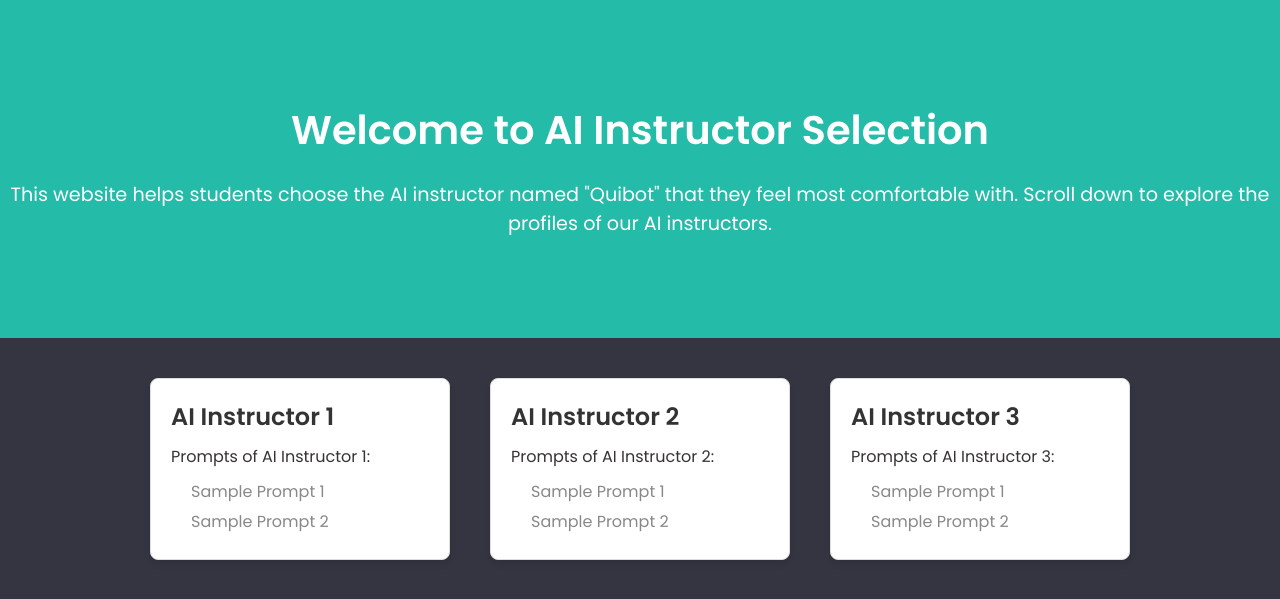
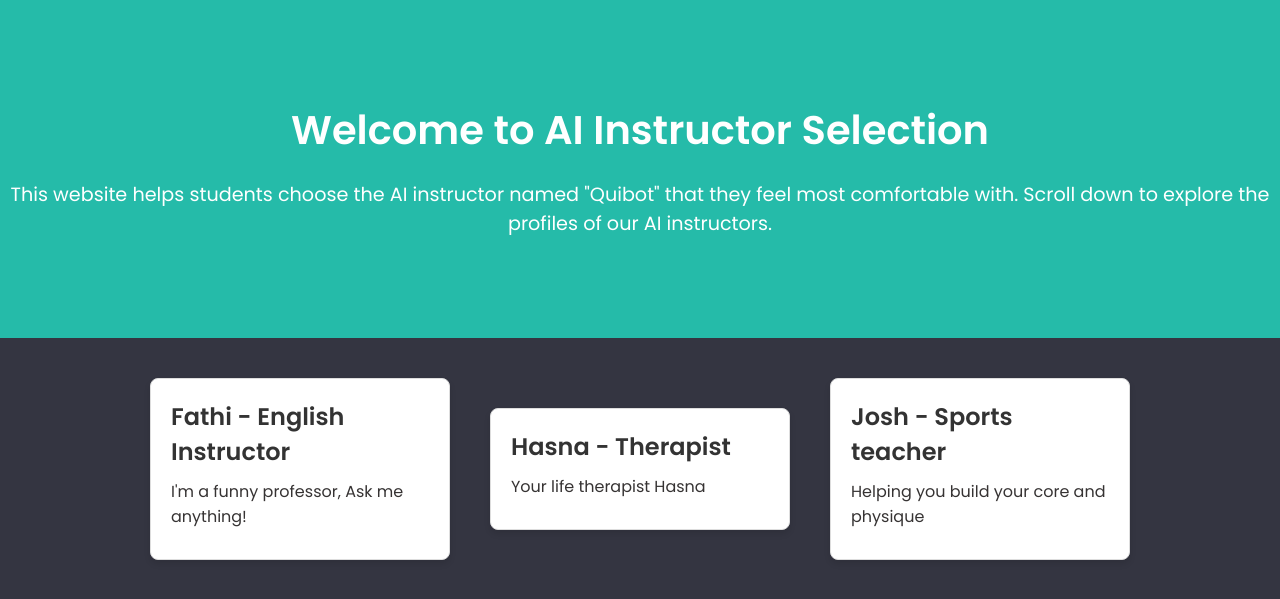
Before and after one commit to mwking0/Ai-chatbot, a Python web app: template flask/templates/teacher_selection.html in a window 1280 px wide. Shown: the top 599 px of the page. Run offline with Jinja, Linux system fonts and the light colour scheme; the template is opened without the code that fills it, so the values that code supplies are empty.

Commit message:
3/9/2023

```diff
--- a/flask/templates/teacher_selection.html
+++ b/flask/templates/teacher_selection.html
@@ -20,31 +20,17 @@
   <!-- AI Instructors Profiles -->
   <section class="profiles">
     <div class="profile" onclick="selectProfile(1)">
-      <h2>AI Instructor 1</h2>
-      <p>Prompts of AI Instructor 1:</p>
-      <ul>
-        <li>Sample Prompt 1</li>
-        <li>Sample Prompt 2</li>
-        <!-- Add more prompts as needed -->
-      </ul>
+      <h2>Fathi - English Instructor</h2>
+      <p>I'm a funny professor, Ask me anything!</p>
+
     </div>
     <div class="profile" onclick="selectProfile(2)">
-      <h2>AI Instructor 2</h2>
-      <p>Prompts of AI Instructor 2:</p>
-      <ul>
-        <li>Sample Prompt 1</li>
-        <li>Sample Prompt 2</li>
-        <!-- Add more prompts as needed -->
-      </ul>
+      <h2>Hasna - Therapist</h2>
+      <p>Your life therapist Hasna</p>
     </div>
     <div class="profile" onclick="selectProfile(3)">
-      <h2>AI Instructor 3</h2>
-      <p>Prompts of AI Instructor 3:</p>
-      <ul>
-        <li>Sample Prompt 1</li>
-        <li>Sample Prompt 2</li>
-        <!-- Add more prompts as needed -->
-      </ul>
+      <h2>Josh - Sports teacher</h2>
+      <p>Helping you build your core and physique</p>
     </div>
   </section>
 
```
Also changed, not shown: flask/routes.py (+7 -7 lines), flask/static/script.js (+38 -59 lines), 1 other file.
